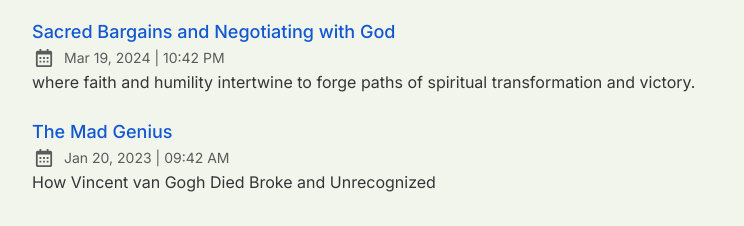
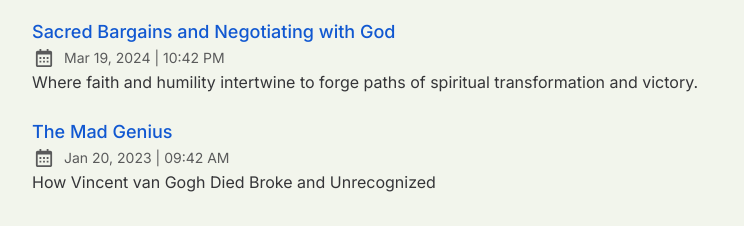
Before and after one commit to masiedu4/michaelasiedu-portfolio, an Astro site: page / in a window 1280 px wide. Shown: the part 574-800 px from the top of the page, 240-984 px from the left. Built offline with nearby package versions, Linux system fonts and the light colour scheme; Astro itself is replaced by a stand-in of ours; a web font is replaced by a local one.

```diff
--- a/src/content/blog/road-trips.md
+++ b/src/content/blog/negotiation.md
@@ -7,7 +7,7 @@
 draft: false
 tags:
   - faith
-description: "where faith and humility intertwine to forge paths of spiritual transformation and victory."
+description: "Where faith and humility intertwine to forge paths of spiritual transformation and victory."
 ---
 
 Negotiating isn’t just about reaching a compromise; it’s about engaging in a deeply personal, often transformative, conversation with the divine.
```
